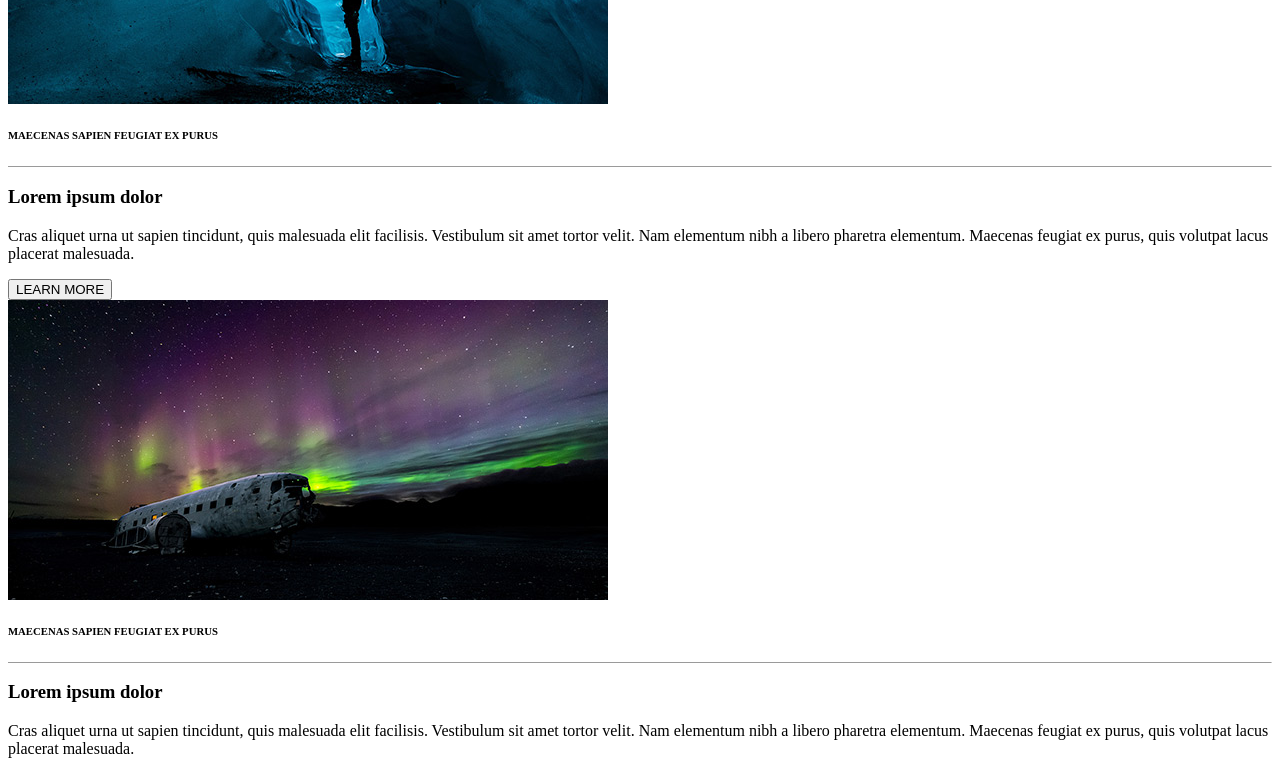
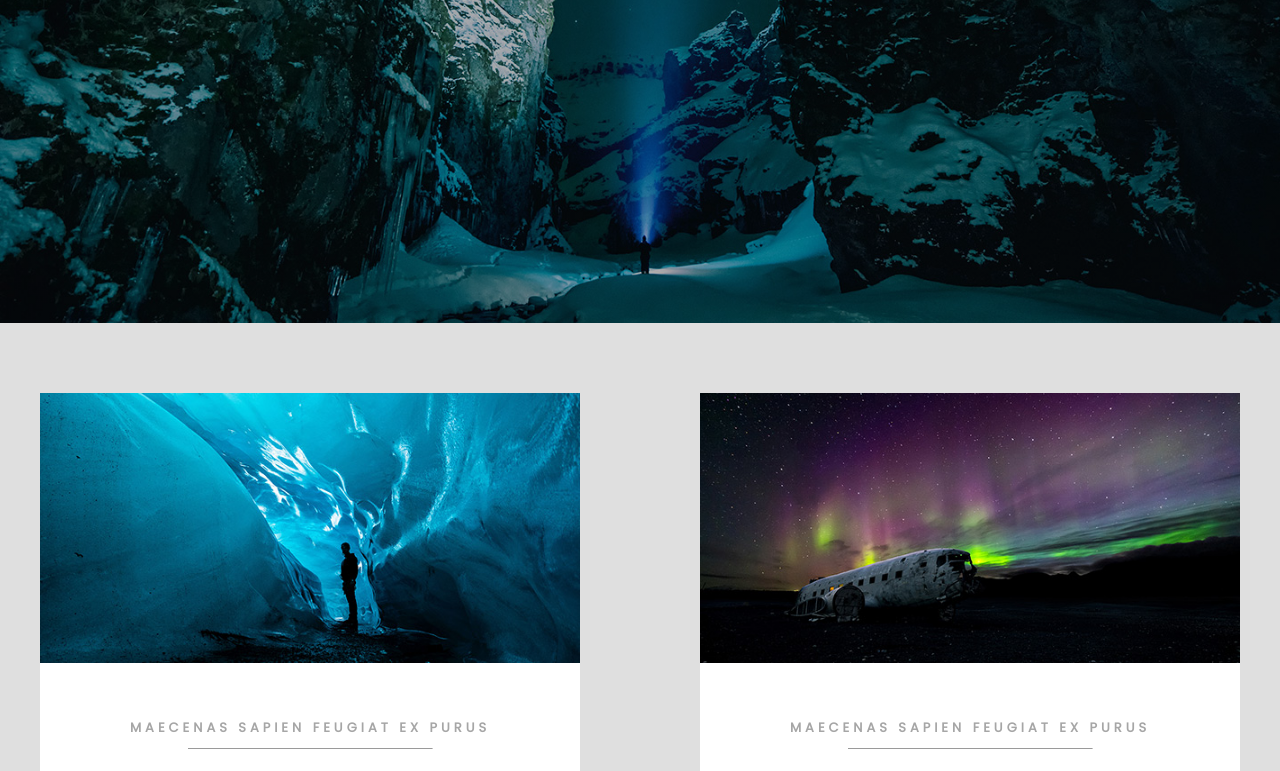
Before and after one commit to sankalp475/Helio-responsive, a plain HTML site: page index.html in a window 1280 px wide. Shown: the part 397-1168 px from the top of the page. Drawn offline with Linux system fonts and the light colour scheme.

Commit message:
Update index.html

```diff
--- a/index.html
+++ b/index.html
@@ -5,7 +5,7 @@
         <meta name="viewport"  content="width=device-width, initial-scale=1">
         <link rel="preconnect" href="https://fonts.gstatic.com">
         <link href="https://fonts.googleapis.com/css2?family=Poppins&display=swap" rel="stylesheet">
-        <link href="css/app.css" rel="stylesheet">
+        <link href="css/style.css" rel="stylesheet">
         <link rel="stylesheet" href="https://cdnjs.cloudflare.com/ajax/libs/font-awesome/4.7.0/css/font-awesome.min.css">
     </head>
     <body>
```
